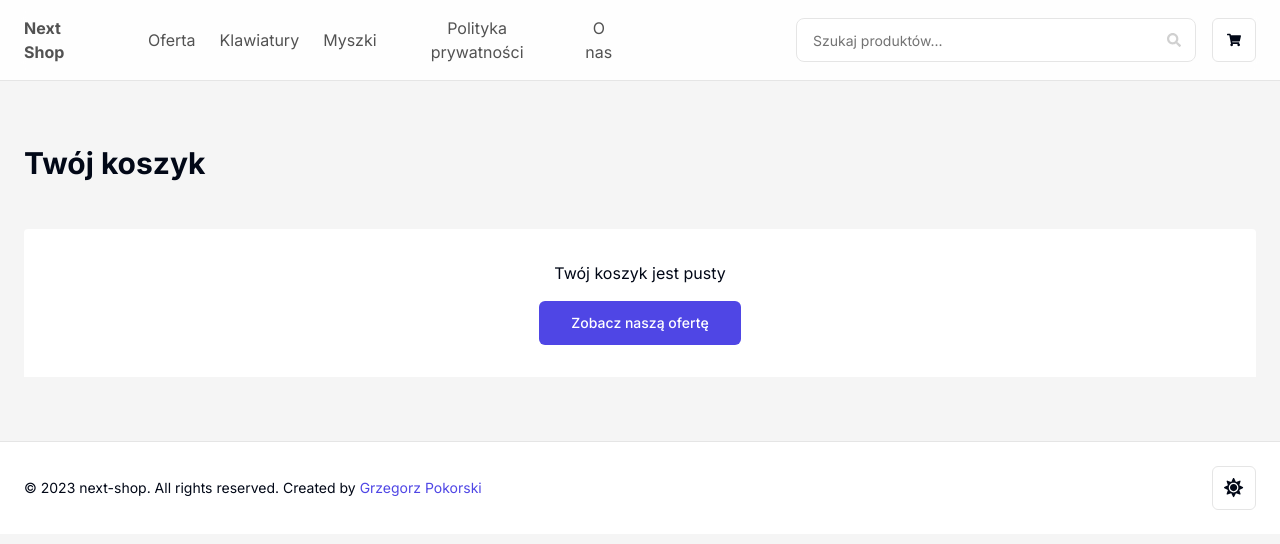
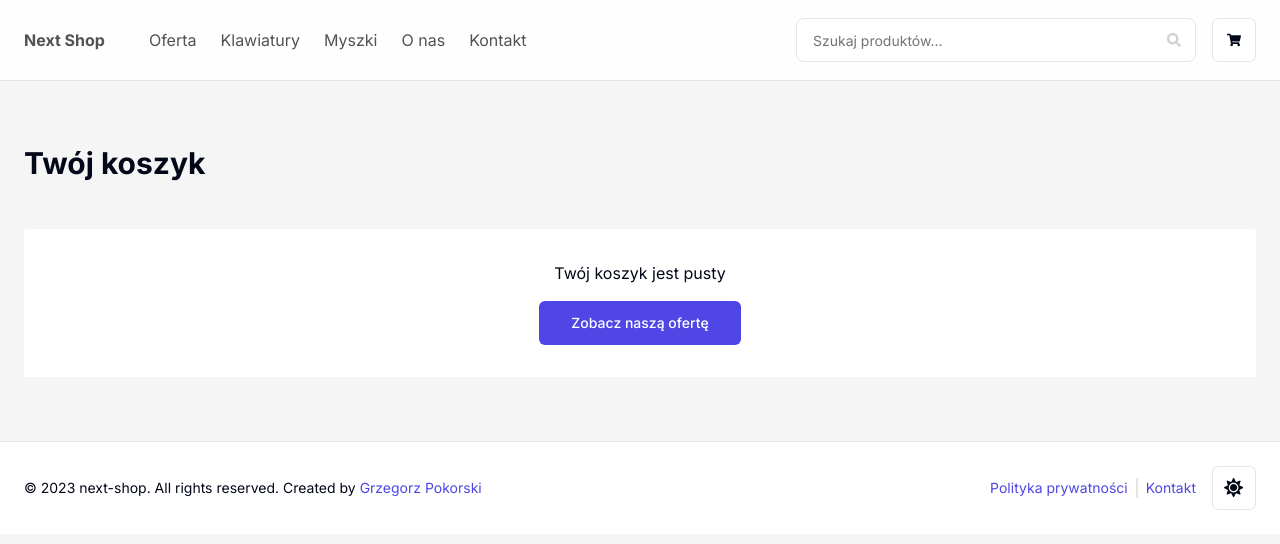
Before and after one commit to grzegorzpokorski/next-shop, a Next.js app: page /cart in a window 1280 px wide. Shown: the top 544 px of the page. Built offline with nearby package versions, Linux system fonts and the light colour scheme; no server answers.

Commit message:
feat: add menu to the footer

```diff
--- a/src/components/layout/Footer/Footer.tsx
+++ b/src/components/layout/Footer/Footer.tsx
@@ -1,22 +1,41 @@
 "use client";
 
 import { Container } from "@/components/ui/Container/Container";
-import { ThemeSwitch } from "@/components/layout/Footer/components/ThemeSwich/ThemeSwitch";
+import { ThemeSwitch } from "@/components/blocks/ThemeSwich/ThemeSwitch";
 import { Link } from "@/components/ui/Link/Link";
 
 export const Footer = () => {
   return (
-    <footer className="py-6 border-t bg-white dark:bg-neutral-900">
+    <footer className="py-6 border-t bg-white dark:bg-neutral-900 text-sm">
       <Container as="div">
-        <div className="flex flex-row justify-between items-center">
-          <p className="text-sm flex-1">
+        <div className="flex flex-row flex-wrap justify-between items-center gap-4">
+          <p className="text-sm flex-1 mr-full order-1">
             &copy; {new Date().getFullYear()} next-shop. All rights reserved.
             Created by{" "}
             <Link href="https://github.com/grzegorzpokorski" variant="indigo">
               Grzegorz Pokorski
             </Link>
           </p>
-          <ThemeSwitch />
+          <nav className="order-3 lg:order-2 w-full lg:w-auto">
+            <ul
+              className="list-none flex flex-wrap items-center lg:flex-row divide-x-2"
+              role="list"
+            >
+              <li className="px-2 last:pr-0 first:pl-0">
+                <Link href="/polityka-prywatnosci" variant="indigo">
+                  Polityka prywatności
+                </Link>
+              </li>
+              <li className="px-2 last:pr-0 first:pl-0">
+                <Link href="/kontakt" variant="indigo">
+                  Kontakt
+                </Link>
+              </li>
+            </ul>
+          </nav>
+          <div className="order-2 lg:order-3">
+            <ThemeSwitch />
+          </div>
         </div>
       </Container>
     </footer>
--- a/src/components/layout/Header/components/HeaderMenu/HeaderMenu.tsx
+++ b/src/components/layout/Header/components/HeaderMenu/HeaderMenu.tsx
@@ -44,7 +44,7 @@ export const HeaderMenu = () => {
           <SearchForm />
         </div>
         <ul
-          className="list-none flex flex-col items-center justify-center lg:flex-row gap-6 my-auto lg:my-0"
+          className="list-none flex flex-col items-center justify-center lg:flex-row gap-6 my-auto lg:my-0 whitespace-nowrap"
           role="list"
           id="menu"
         >
@@ -57,14 +57,11 @@ export const HeaderMenu = () => {
           <HeaderMenuItem href="/category/myszki" onClick={closeMobileMenu}>
             Myszki
           </HeaderMenuItem>
-          <HeaderMenuItem
-            href="/polityka-prywatnosci"
-            onClick={closeMobileMenu}
-          >
-            Polityka prywatności
-          </HeaderMenuItem>
           <HeaderMenuItem href="/o-nas" onClick={closeMobileMenu}>
             O nas
+          </HeaderMenuItem>
+          <HeaderMenuItem href="/kontakt" onClick={closeMobileMenu}>
+            Kontakt
           </HeaderMenuItem>
         </ul>
       </div>
--- a/src/components/layout/Header/components/SearchForm/SearchForm.tsx
+++ b/src/components/layout/Header/components/SearchForm/SearchForm.tsx
@@ -10,7 +10,10 @@ export const SearchForm = () => {
   const inputId = useId();
 
   return (
-    <form onSubmit={onSubmit} className="w-full lg:max-w-[400px] relative flex">
+    <form
+      onSubmit={onSubmit}
+      className="w-full lg:min-w-[200px] lg:max-w-[400px] relative flex"
+    >
       <label className="sr-only" htmlFor={inputId}>
         Szukaj produktów
       </label>
--- a/src/components/ui/Link/Link.tsx
+++ b/src/components/ui/Link/Link.tsx
@@ -22,6 +22,7 @@ const linkVariants = {
     "font-bold",
     "text-neutral-600 hover:text-neutral-800",
     "dark:text-neutral-100 dark:hover:text-neutral-400",
+    "whitespace-nowrap",
   ),
 } as const;
 
```
Also changed, not shown: src/components/blocks/ThemeSwich/ThemeSwitch.tsx (renamed from src/components/layout/Footer/components/ThemeSwich/ThemeSwitch.tsx).
